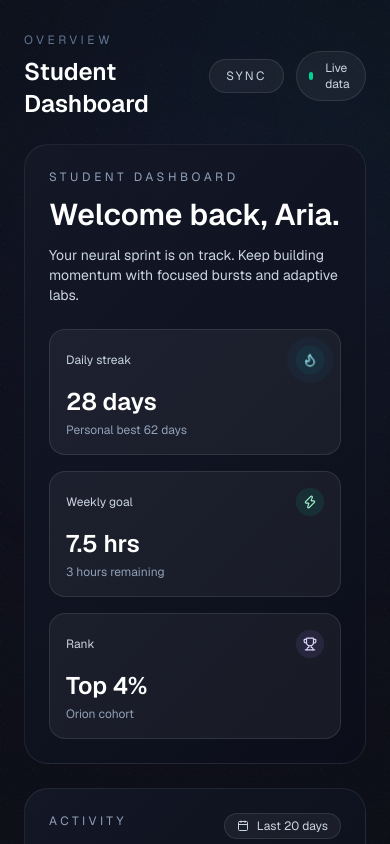
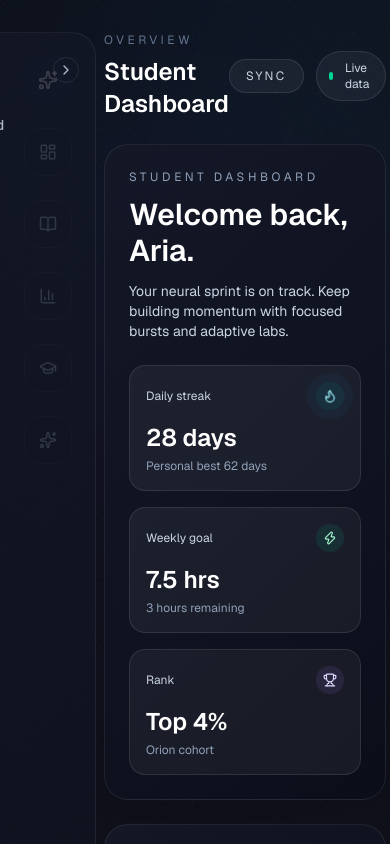
Before and after one commit to rajnish612/Assignment, a Next.js app: page / in a window 390 px wide. Shown: the top 844 px of the page. Built offline with nearby package versions, Linux system fonts and the light colour scheme.

Commit message:
Add Motion animations to dashboard tiles and sidebar

```diff
--- a/app/components/ActivityTile.tsx
+++ b/app/components/ActivityTile.tsx
@@ -1,3 +1,6 @@
+"use client";
+
+import { motion } from "motion/react";
 import { Activity, Calendar } from "lucide-react";
 
 const activity = [
@@ -6,7 +9,13 @@ const activity = [
 
 export default function ActivityTile() {
   return (
-    <article className="tile-surface tile-hover col-span-12 flex h-full flex-col rounded-3xl p-6 md:col-span-4">
+    <motion.article
+      className="tile-surface tile-hover col-span-12 flex h-full flex-col rounded-3xl p-6 md:col-span-4"
+      initial={{ opacity: 0, y: 12 }}
+      animate={{ opacity: 1, y: 0 }}
+      transition={{ duration: 0.5, ease: "easeOut" }}
+      whileHover={{ y: -4, scale: 1.01 }}
+    >
       <div className="flex items-start justify-between">
         <div>
           <p className="text-xs uppercase tracking-[0.3em] text-slate-400">Activity</p>
@@ -18,10 +27,13 @@ export default function ActivityTile() {
       </div>
       <div className="mt-6 flex flex-1 items-end gap-2">
         {activity.map((value, index) => (
-          <div
+          <motion.div
             key={`${value}-${index}`}
             className="flex-1 rounded-full bg-gradient-to-b from-cyan-400/60 via-violet-400/40 to-transparent"
-            style={{ height: `${value * 4}px` }}
+            style={{ height: `${value * 4}px`, transformOrigin: "bottom" }}
+            initial={{ scaleY: 0.4, opacity: 0.6 }}
+            animate={{ scaleY: 1, opacity: 1 }}
+            transition={{ duration: 0.5, ease: "easeOut", delay: index * 0.02 }}
           />
         ))}
       </div>
@@ -31,6 +43,6 @@ export default function ActivityTile() {
         </span>
         <span className="text-white">+18% vs last month</span>
       </div>
-    </article>
+    </motion.article>
   );
 }
--- a/app/components/CourseTile.tsx
+++ b/app/components/CourseTile.tsx
@@ -1,3 +1,6 @@
+"use client";
+
+import { motion } from "motion/react";
 import { ArrowUpRight, Clock3 } from "lucide-react";
 
 export interface CourseTileData {
@@ -23,7 +26,13 @@ export default function CourseTile({
   accent,
 }: CourseTileData) {
   return (
-    <article className="tile-surface tile-hover flex h-full flex-col justify-between rounded-3xl p-5">
+    <motion.article
+      className="tile-surface tile-hover flex h-full flex-col justify-between rounded-3xl p-5"
+      initial={{ opacity: 0, y: 10 }}
+      animate={{ opacity: 1, y: 0 }}
+      transition={{ duration: 0.45, ease: "easeOut" }}
+      whileHover={{ y: -4, scale: 1.01 }}
+    >
       <div>
         <div className={`h-10 w-10 rounded-2xl bg-gradient-to-br ${accentMap[accent]} mb-4`} />
         <h3 className="text-lg font-semibold text-white">{title}</h3>
@@ -49,6 +58,6 @@ export default function CourseTile({
           </span>
         </div>
       </div>
-    </article>
+    </motion.article>
   );
 }
--- a/app/components/HeroTile.tsx
+++ b/app/components/HeroTile.tsx
@@ -1,3 +1,6 @@
+"use client";
+
+import { motion } from "motion/react";
 import { Flame, Trophy, Zap } from "lucide-react";
 
 interface HeroTileProps {
@@ -8,7 +11,13 @@ interface HeroTileProps {
 
 export default function HeroTile({ name, streakDays, weeklyGoal }: HeroTileProps) {
   return (
-    <article className="tile-surface tile-hover col-span-12 flex h-full flex-col justify-between gap-6 rounded-3xl p-6 md:col-span-8">
+    <motion.article
+      className="tile-surface tile-hover col-span-12 flex h-full flex-col justify-between gap-6 rounded-3xl p-6 md:col-span-8"
+      initial={{ opacity: 0, y: 12 }}
+      animate={{ opacity: 1, y: 0 }}
+      transition={{ duration: 0.5, ease: "easeOut" }}
+      whileHover={{ y: -4, scale: 1.01 }}
+    >
       <div>
         <p className="text-xs uppercase tracking-[0.3em] text-slate-400">Student Dashboard</p>
         <h1 className="mt-3 text-3xl font-semibold text-white md:text-4xl">
@@ -51,6 +60,6 @@ export default function HeroTile({ name, streakDays, weeklyGoal }: HeroTileProps
           <p className="mt-1 text-xs text-slate-400">Orion cohort</p>
         </div>
       </div>
-    </article>
+    </motion.article>
   );
 }
--- a/app/components/Sidebar.tsx
+++ b/app/components/Sidebar.tsx
@@ -1,6 +1,7 @@
 "use client";
 
 import { useMemo, useState } from "react";
+import { motion } from "motion/react";
 import {
   BarChart3,
   BookOpen,
@@ -30,59 +31,69 @@ export default function Sidebar() {
   );
 
   return (
-    <nav className="relative h-full w-20 shrink-0">
-      <div
-        className={`tile-surface absolute left-0 top-0 h-full w-60 overflow-hidden rounded-3xl border border-white/10 bg-gradient-to-b from-slate-950/95 via-slate-950/80 to-slate-900/80 transition-transform duration-300 ${
-          expanded ? "translate-x-0" : "-translate-x-32"
-        }`}
+    <nav className="relative h-full w-16 shrink-0">
+      <motion.div
+        className="tile-surface absolute left-0 top-0 h-full w-60 overflow-hidden rounded-3xl border border-white/10 bg-gradient-to-b from-slate-950/95 via-slate-950/80 to-slate-900/80"
+        animate={{ x: expanded ? 0 : -160, opacity: expanded ? 1 : 0.85 }}
+        transition={{ duration: 0.3, ease: "easeOut" }}
       >
         <div className="flex h-full flex-col gap-4 px-4 py-6">
           <div className="flex items-center justify-between text-xs uppercase tracking-[0.2em] text-slate-400">
             <span>Orbit</span>
-            <button
-              className="rounded-full border border-white/10 p-1 text-slate-300 transition-transform duration-300 hover:scale-105"
+            <motion.button
+              className="rounded-full border border-white/10 p-1 text-slate-300"
               onClick={() => setExpanded((value) => !value)}
               aria-label={toggleLabel}
+              whileTap={{ scale: 0.95 }}
+              whileHover={{ scale: 1.05 }}
             >
               {expanded ? <ChevronLeft size={16} /> : <ChevronRight size={16} />}
-            </button>
+            </motion.button>
           </div>
           <div className="flex flex-col gap-2">
             {items.map(({ label, icon: Icon }) => (
-              <button
+              <motion.button
                 key={label}
-                className="group flex w-full items-center gap-3 rounded-xl px-3 py-2 text-left text-sm text-slate-300 transition-transform duration-300 hover:translate-x-1 hover:text-white"
+                className="group flex w-full items-center gap-3 rounded-xl px-3 py-2 text-left text-sm text-slate-300"
                 type="button"
+                whileHover={{ x: 4 }}
+                transition={{ duration: 0.2 }}
               >
                 <span className="flex h-9 w-9 items-center justify-center rounded-xl bg-slate-900/70 text-slate-200 group-hover:text-white">
                   <Icon size={18} />
                 </span>
                 <span className="text-sm font-medium">{label}</span>
-              </button>
+              </motion.button>
             ))}
           </div>
           <div className="mt-auto rounded-2xl border border-white/10 bg-white/5 p-4 text-xs text-slate-300">
             <p className="font-semibold text-white">Pro Studio</p>
             <p className="mt-1 text-slate-400">Launch immersive labs with AI tutors.</p>
-            <button className="mt-3 w-full rounded-full border border-white/20 py-2 text-xs font-semibold text-white transition-transform duration-300 hover:scale-105">
+            <motion.button
+              className="mt-3 w-full rounded-full border border-white/20 py-2 text-xs font-semibold text-white"
+              whileHover={{ scale: 1.04 }}
+              whileTap={{ scale: 0.97 }}
+            >
               Upgrade
-            </button>
+            </motion.button>
           </div>
         </div>
-      </div>
+      </motion.div>
       <div className="flex h-full flex-col items-center gap-6 py-6">
         <div className="flex h-12 w-12 items-center justify-center rounded-2xl bg-slate-900/80 text-white">
           <Sparkles size={20} />
         </div>
         {items.slice(0, 5).map(({ label, icon: Icon }) => (
-          <button
+          <motion.button
             key={label}
-            className="flex h-12 w-12 items-center justify-center rounded-2xl border border-white/10 text-slate-300 transition-transform duration-300 hover:scale-105 hover:text-white"
+            className="flex h-12 w-12 items-center justify-center rounded-2xl border border-white/10 text-slate-300"
             aria-label={label}
             type="button"
+            whileHover={{ scale: 1.06 }}
+            whileTap={{ scale: 0.96 }}
           >
             <Icon size={18} />
-          </button>
+          </motion.button>
         ))}
       </div>
     </nav>
--- a/app/page.tsx
+++ b/app/page.tsx
@@ -39,8 +39,8 @@ export default function Home() {
       <div className="absolute left-1/3 top-[-120px] h-[420px] w-[420px] rounded-full bg-cyan-500/10 blur-[160px]" />
       <div className="absolute right-0 top-32 h-[380px] w-[380px] rounded-full bg-violet-500/10 blur-[160px]" />
 
-      <div className="relative mx-auto flex min-h-screen max-w-6xl gap-6 px-6 py-8">
-        <aside className="hidden md:flex">
+      <div className="relative mx-auto flex min-h-screen max-w-6xl gap-6 px-4 py-8 sm:px-6">
+        <aside className="flex">
           <Sidebar />
         </aside>
         <main className="flex flex-1 flex-col gap-6">
```
